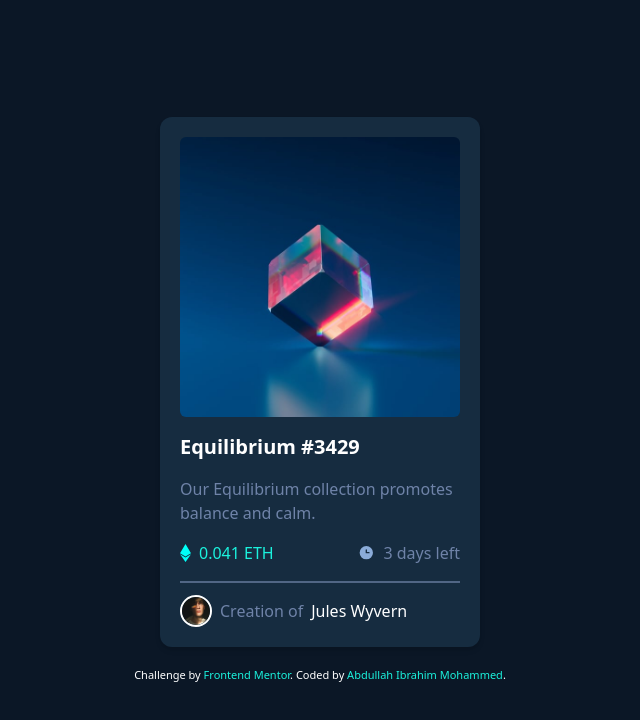
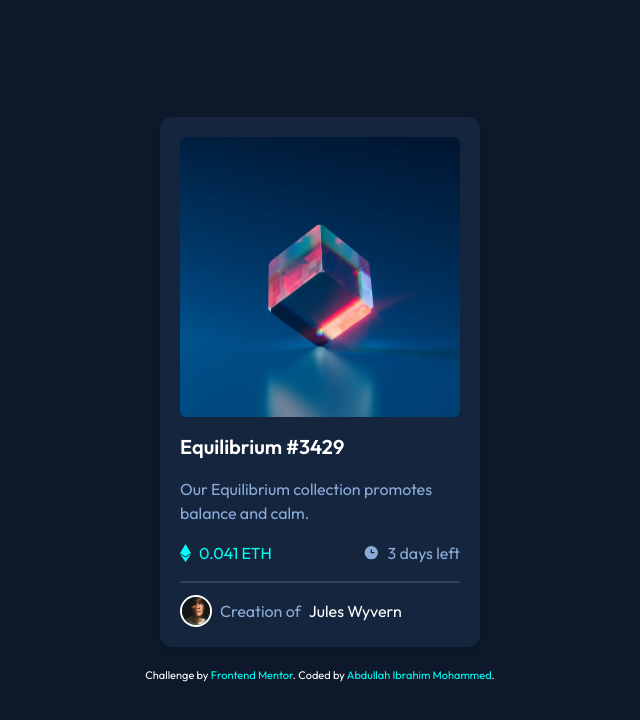
Before and after one commit to AIMIMA/NFT_preview_card_component, a website: page index.html in a window 1280 px wide. Shown: the whole page, without its empty margins (320-960 px from the left). Drawn offline with Linux system fonts and the light colour scheme.

Commit message:
Original Project

```diff
--- a/index.html
+++ b/index.html
@@ -8,7 +8,9 @@
   <link rel="stylesheet" href="./dist/all.min.css">
   <link rel="stylesheet" href="./dist/output.css">
   <link rel="icon" type="image/png" sizes="32x32" href="./img/favicon-32x32.png">
-
+  <link rel="preconnect" href="https://fonts.googleapis.com">
+  <link rel="preconnect" href="https://fonts.gstatic.com" crossorigin>
+  <link href="https://fonts.googleapis.com/css2?family=Outfit:wght@300;400;600&display=swap" rel="stylesheet">
   <title>Frontend Mentor | NFT preview card component</title>
 
   <!-- Feel free to remove these styles or customise in your own stylesheet 👍 -->
@@ -20,29 +22,32 @@
   </style>
 </head>
 
-<body class="center flex-col gap-5 h-screen bg-[#0b1726]">
+<body class="center flex-col gap-5 h-screen bg-mainBg">
 
-  <div class="bg-[#162c40] p-5 space-y-4 w-80 rounded-xl shadow-md">
+  <div class="bg-cardBg p-5 space-y-4 w-80 rounded-xl shadow-md">
     <div class="group cursor-pointer relative overlay hover:before:scale-100">
       <img class="w-full rounded-md" src="./img/image-equilibrium.jpg" alt="">
       <img class="show-me group-hover:scale-100" src="img/icon-view.svg" alt="">
     </div>
-    <h2 class="text-white text-xl font-bold transition-all duration-300 cursor-pointer hover:text-[#1bf2dd]">Equilibrium
+    <h2 class="text-white text-xl font-bold transition-all duration-300 cursor-pointer hover:text-secC">Equilibrium
       #3429</h2>
 
-    <p class="text-[#6f83a8]">Our Equilibrium collection promotes balance and calm.</p>
+    <p class="text-mainC">Our Equilibrium collection promotes balance and calm.</p>
 
-    <div class="between"><span class="text-[#1bf2dd] f-custom"><img src="img/icon-ethereum.svg" alt="">0.041 ETH</span>
-      <span class="text-[#6f83a8] f-custom"><img src="img/icon-clock.svg" alt=""> 3 days left</span></div>
+    <div class="between"><span class="text-secC f-custom"><img src="img/icon-ethereum.svg" alt="">0.041 ETH</span>
+      <span class="text-mainC f-custom"><img src="img/icon-clock.svg" alt=""> 3 days left</span>
+    </div>
 
-    <div class="text-[#6f83a8] f-custom pt-3 border-solid border-t-2 border-[#6f83a8aa]"><img
+    <div class="text-mainC f-custom pt-3 border-solid border-t-2 border-line"><img
         class="w-8 border-solid border-2 border-white rounded-full" src="img/image-avatar.png" alt=""> Creation of <span
-        class="text-white transition-all duration-300 cursor-pointer hover:text-[#1bf2dd]">Jules Wyvern</span></div>
+        class="text-white transition-all duration-300 cursor-pointer hover:text-secC">Jules Wyvern</span></div>
   </div>
 
   <div class="text-white attribution">
-    Challenge by <a href="https://www.frontendmentor.io?ref=challenge" target="_blank" class="text-[#1bf2dd]">Frontend Mentor</a>.
-    Coded by <a href="https://www.frontendmentor.io/profile/AIMIMA" target="_blank" class="text-[#1bf2dd]">Abdullah Ibrahim Mohammed</a>.
+    Challenge by <a href="https://www.frontendmentor.io?ref=challenge" target="_blank" class="text-secC">Frontend
+      Mentor</a>.
+    Coded by <a href="https://www.frontendmentor.io/profile/AIMIMA" target="_blank" class="text-secC">Abdullah Ibrahim
+      Mohammed</a>.
   </div>
 </body>
 
--- a/src/input.css
+++ b/src/input.css
@@ -2,6 +2,11 @@
 @tailwind components;
 @tailwind utilities;
 
+@layer base {
+  body {
+    font-family: 'Outfit', sans-serif;
+  }
+}
 @layer components {
   .center {
     @apply flex justify-center items-center;
--- a/tailwind.config.js
+++ b/tailwind.config.js
@@ -2,6 +2,14 @@
 export const content = ["./*.{html,js}"];
 export const darkMode = "class";
 export const theme = {
-  extend: {},
+  extend: {
+    colors: {
+      mainC: "hsl(215, 51%, 70%)",
+      secC: "hsl(178, 100%, 50%)",
+      mainBg: "hsl(217, 54%, 11%)",
+      cardBg: "hsl(216, 50%, 16%)",
+      line: "hsl(215, 32%, 27%)",
+    },
+  },
 };
 export const plugins = [];
```
Also changed, not shown: dist/output.css.
